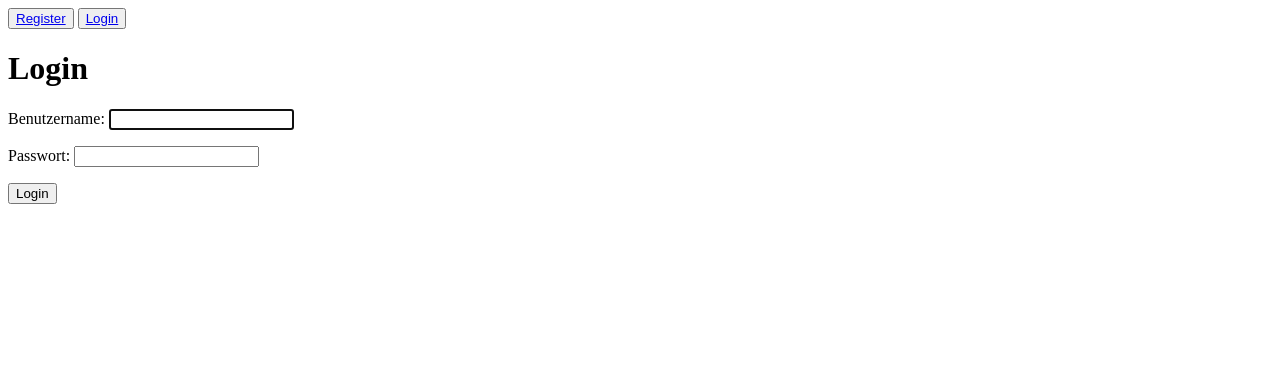
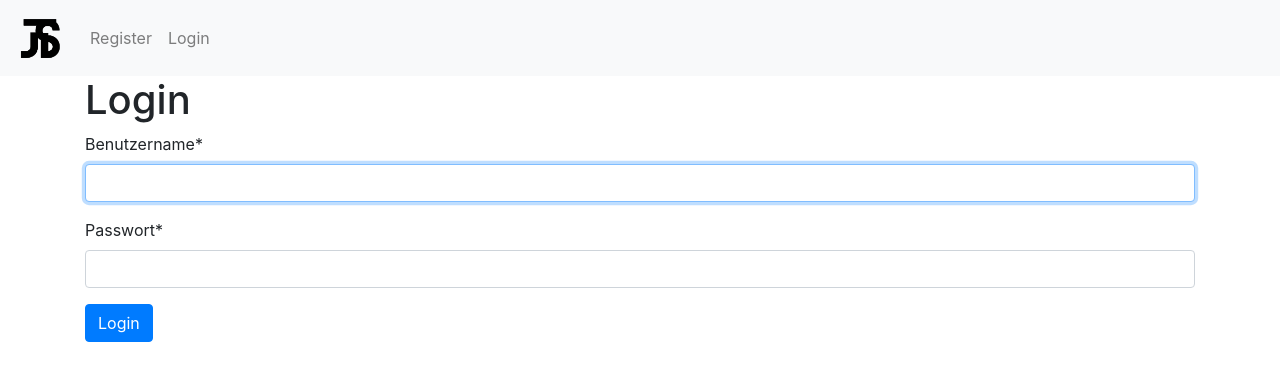
Before and after one commit to promaico/email_app, a Django app: page /accounts/login/ in a window 1280 px wide. Shown: the top 381 px of the page. Run offline with Django 5.2, Linux system fonts and the light colour scheme; some libraries are stand-ins or nearby versions.

Commit message:
added bootstrap(styling) and new form for viewing emails

```diff
--- a/Email_App/settings.py
+++ b/Email_App/settings.py
@@ -44,7 +44,12 @@ INSTALLED_APPS = [
     'django.contrib.staticfiles',
     'users.apps.UsersConfig',
     'email_profile',
+    'crispy_forms',
+    'crispy_bootstrap4',
+
 ]
+
+CRISPY_TEMPLATE_PACK = 'bootstrap4'
 
 MIDDLEWARE = [
     'django.middleware.security.SecurityMiddleware',
--- a/email_profile/urls.py
+++ b/email_profile/urls.py
@@ -6,4 +6,5 @@ from .views import *
 
 urlpatterns = [
     path("accounts/profile/", views.profile, name="profile" ),
+    path("accounts/profile/emails/",views.profile_email, name="profile_email")
 ]
--- a/email_profile/views.py
+++ b/email_profile/views.py
@@ -12,7 +12,7 @@ def profile(request):
     return render(request, "profile.html")
 
 
-def profile(request):
+def profile_email(request):
 
     load_dotenv()
 
--- a/requirements.txt
+++ b/requirements.txt
@@ -1,6 +1,8 @@
 asgiref==3.8.1
+crispy-bootstrap4==2024.1
 Django==5.0.4
+django-crispy-forms==2.1
+IMAPClient==3.0.1
 python-dotenv==1.0.1
 sqlparse==0.5.0
 tzdata==2024.1
-IMAPClient==3.0.1
--- a/static/css/base.css
+++ b/static/css/base.css
@@ -1,26 +1,8 @@
-
-
-.logo{
-    width: 70%;
-    padding-left: 10px;
-    height: 100%;
-    display: flex;
-    align-items: center;
+html{
+    font-family: Montserrat !important;
 }
 
-.logo a{
-    height: 80%;
-    display: flex;
-    align-items: center;
-    transition: all 250ms;
+.navbar{
+    font-family: Montserrat !important;
+    font-size: 16px !important;
 }
-
-.logo a:hover{
-    transform: translateY(-1px);
-    filter: drop-shadow(5px 5px 5px #00000094);
-}
-
-.logo_img{
-    height: 100%;
-
-}
--- a/templates/base.html
+++ b/templates/base.html
@@ -1,3 +1,4 @@
+{% load crispy_forms_tags %}
 {% load static %}
 
 <!DOCTYPE html>
@@ -6,34 +7,23 @@
     <meta charset="UTF-8">
     <meta name="viewport" content="width=device-width, initial-scale=1.0">
     <title>{% block title%} Meine Website {% endblock %}</title>
-    <link rel="stylesheet" href="{% static 'css/base.css' %}">
+    <link rel="stylesheet" href="https://stackpath.bootstrapcdn.com/bootstrap/4.1.3/css/bootstrap.min.css" integrity="sha384-MCw98/SFnGE8fJT3GXwEOngsV7Zt27NXFoaoApmYm81iuXoPkFOJwJ8ERdknLPMO" crossorigin="anonymous">
+
 
 
 </head>
 <body>
-    <nav>
+
+    {% include "navbar.html" %}
+    <div class="container">
 
 
-        <div class="navbar_items">
-
-            {% if user.is_authenticated == False %}
-                <button type="submit" class="btn"><a href=" {% url "register" %} ">Register</a></button>
-                <button type="submit" class="btn"><a href=" {% url "login" %} ">Login</a></button>
-            {% else %}
-                <form action="{% url "logout" %}" method="post">
-                    {% csrf_token %}
-                    <button type="submit" class="btn">Logout</button>
-                </form>
-            {% endif %}
-    </div>
-    </nav>
-
-    {% block content%}
+        {% block content%}
 
 
 
-    {% endblock %}
-
+        {% endblock %}
+    </div>
 
 </body>
 </html>
--- /dev/null
+++ b/templates/navbar.html
@@ -0,0 +1,27 @@
+{% load static %}
+<nav class="navbar navbar-expand-lg navbar-light bg-light">
+
+    <a class="navbar-brand" class="logo" href="{% url "index" %} ">
+        <img src="{% static "img/logo.png"%}" class="logo" width="50" height="50" alt="">
+    </a>
+    <div class="collapse navbar-collapse" id="navbarSupportedContent">
+        <ul class="navbar-nav mr-auto">
+            {% if user.is_authenticated == False %}
+
+
+
+                <li class="nav-item">
+                    <a class="nav-link" href="{% url "register" %}">Register <span class="sr-only fs-2">(current)</span></a>
+                </li>
+                <li class="nav-item">
+                    <a class="nav-link" href="{% url "login" %}">Login</a>
+                </li>
+            {% else %}
+                <form action="{% url "logout" %}" method="post">
+                    {% csrf_token %}
+                    <button type="submit" class="btn">Logout<span class="sr-only">(current)</span></button>
+                </form>
+            {% endif %}
+        </ul>
+    </div>
+  </nav>
--- a/templates/registration/login.html
+++ b/templates/registration/login.html
@@ -1,4 +1,6 @@
 {% extends "base.html" %}
+{% load crispy_forms_tags %}
+
 
 {% block title %} Login {% endblock title %}
 
@@ -17,15 +19,14 @@
     </ul>
 {% endif %}
 
-<div class="login_form">
 
-    <form method="post" action="{% url 'login' %}">
-        {% csrf_token %}
-        {{form.as_p}}
-        <button type="submit">Login</button>
-    </form>
+<form method="post" action="{% url 'login' %}">
+    {% csrf_token %}
+    {{ form|crispy }}
+    <button type="submit" class="btn btn-primary">Login</button>
+</form>
 
-</div>
+
 
 
 {% endblock content %}
```
Also changed, not shown: email_profile/forms.py (added, +7 -0 lines), templates/profile.html (+10 -6 lines), templates/profile_email.html (added, +9 -0 lines), templates/registration/register.html (+6 -2 lines), db.sqlite3.
